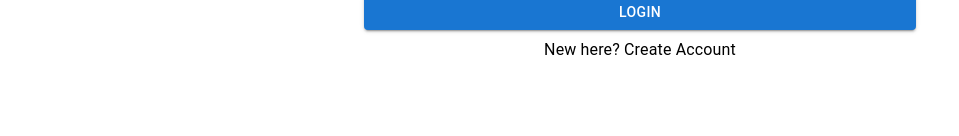
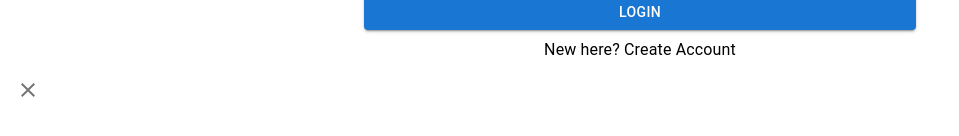
Before and after one commit to nsfoster87/WorkTracker, a React app: page / in a window 1280 px wide. Both pictures are taken after a click on the element "Login to access all features". Shown: the part 212-348 px from the top of the page, without its empty margins (0-959 px from the left). Built offline with nearby package versions, Linux system fonts and the light colour scheme; the HTML template or start-up script is replaced by a standard one.

Commit message:
add close icon for signup view

```diff
--- a/client/src/components/App.jsx
+++ b/client/src/components/App.jsx
@@ -16,8 +16,8 @@ const App = () => {
 
   return (
     <>
-      {currentView === 'login' && <Login switchToSignup={() => changeView('signup')}/>}
-      {currentView === 'signup' && <Signup switchToLogin={() => changeView('login')}/>}
+      {currentView === 'login' && <Login switchToSignup={changeView}/>}
+      {currentView === 'signup' && <Signup switchToLogin={changeView}/>}
       {currentView === 'home' && <HomeView changeView={changeView} />}
       {currentView === 'income' && <IncomeView changeView={changeView} />}
       {currentView === 'analytics' && <AnalyticsView changeView={changeView} />}
--- a/client/src/components/Login.jsx
+++ b/client/src/components/Login.jsx
@@ -1,8 +1,10 @@
 import React, { useState } from 'react';
 import { Typography, Box, TextField, Button, Container, Grid } from '@mui/material';
+import IconButton from '@mui/material/IconButton';
+import CloseIcon from '@mui/icons-material/Close';
 import axios from 'axios';
 
-const Login = ({ switchToSignup }) => {
+const Login = ({ changeView }) => {
   const [username, setUsername] = useState('');
   const [password, setPassword] = useState('');
 
@@ -16,6 +18,7 @@ const Login = ({ switchToSignup }) => {
   }
 
   return (
+    <>
       <Container className="signup-container" maxWidth="sm">
         <Typography className="view-header no-cursor" variant="h4" align="center" gutterBottom>
           Login
@@ -51,11 +54,16 @@ const Login = ({ switchToSignup }) => {
           </Grid>
         </form>
         <Box padding={1}>
-        <Typography variant="body1" align="center" className="signup-toggle no-cursor" onClick={switchToSignup}>
+          <Typography variant="body1" align="center" className="signup-toggle no-cursor" onClick={() => changeView('signup')}>
             New here? Create Account
           </Typography>
         </Box>
       </Container>
+
+      <IconButton className="close-icon-button" onClick={() => changeView('home')} >
+        <CloseIcon />
+      </IconButton>
+    </>
   );
 }
 
--- a/client/src/components/Signup.jsx
+++ b/client/src/components/Signup.jsx
@@ -1,8 +1,10 @@
 import React, { useState } from 'react';
 import { Typography, Box, TextField, Button, Container, Grid } from '@mui/material';
+import IconButton from '@mui/material/IconButton';
+import CloseIcon from '@mui/icons-material/Close';
 import axios from 'axios';
 
-const Signup = ({ switchToLogin }) => {
+const Signup = ({ changeView }) => {
   const [username, setUsername] = useState('');
   const [email, setEmail] = useState('');
   const [password, setPassword] = useState('');
@@ -26,6 +28,7 @@ const Signup = ({ switchToLogin }) => {
   }
 
   return (
+    <>
       <Container className="signup-container" maxWidth="sm">
         <Typography className="view-header no-cursor" variant="h4" align="center" gutterBottom>
           Create Account
@@ -72,11 +75,17 @@ const Signup = ({ switchToLogin }) => {
           </Grid>
         </form>
         <Box padding={1}>
-        <Typography variant="body1" align="center" className="signup-toggle no-cursor" onClick={switchToLogin}>
+          <Typography variant="body1" align="center" className="signup-toggle no-cursor" onClick={() => changeView('login')}>
             Have an Account? Login
           </Typography>
         </Box>
       </Container>
+
+      <IconButton className="close-icon-button" onClick={() => changeView('home')} >
+        <CloseIcon />
+      </IconButton>
+    </>
+
   );
 }
 
```
Also changed, not shown: 1 other file (tests, documents, lock files or other folders). Lines whose indentation alone changed are shown as unchanged.
